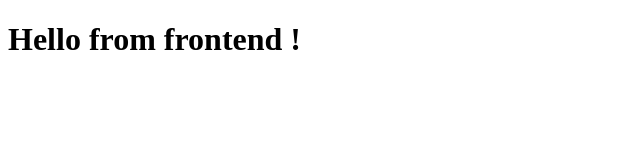
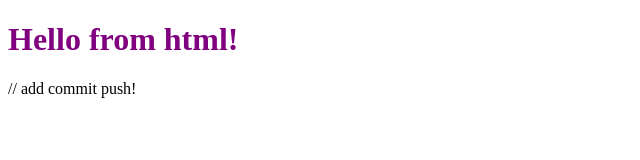
Before and after one commit to YASASVI06/AutoSuggest, a website: page frontend/index.html in a window 1280 px wide. Shown: the whole page, without its empty margins (0-640 px from the left). Drawn offline with Linux system fonts and the light colour scheme.

Commit message:
initial commit

```diff
--- /dev/null
+++ b/frontend/index.css
@@ -0,0 +1,3 @@
+h1{
+    color: purple;
+}
--- a/frontend/index.html
+++ b/frontend/index.html
@@ -4,8 +4,12 @@
     <meta charset="UTF-8">
     <meta name="viewport" content="width=device-width, initial-scale=1.0">
     <title>Document</title>
+    <link rel="stylesheet" href="index.css">
+    <script src="index.js"></script>
 </head>
 <body>
-    <h1>Hello from frontend !</h1>
+    <h1>Hello from html!</h1>
 </body>
 </html>
+
+// add commit push!
--- /dev/null
+++ b/frontend/index.js
@@ -0,0 +1,2 @@
+console.log("Hello from js");
+alert("Hello from js");
```
